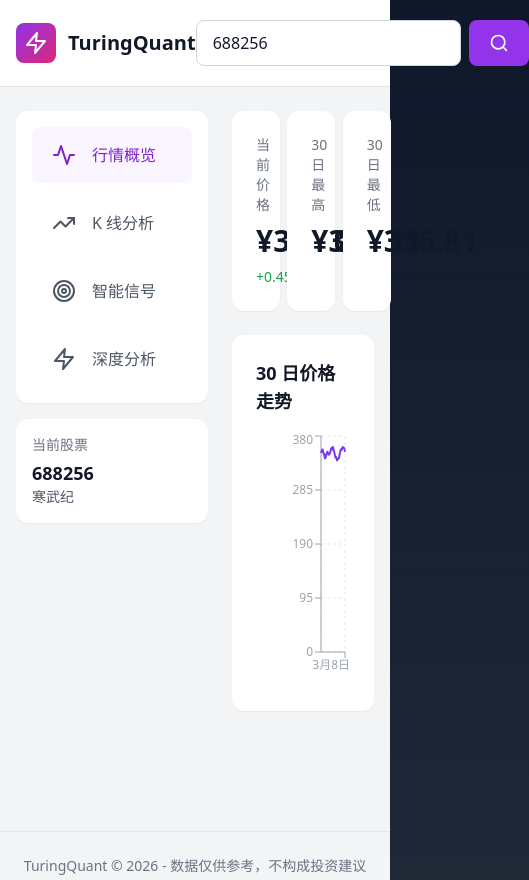
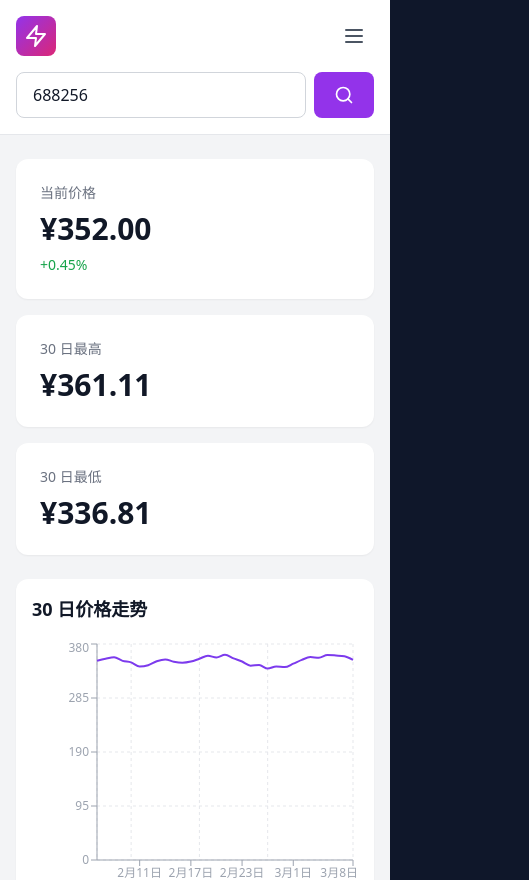
Before and after one commit to USTCerInSH/ai_dms, a Next.js app: page / in a window 390 px wide. Shown: the top 880 px of the page, 529 px wide, since content can reach past the window. Built offline with nearby package versions, Linux system fonts and the light colour scheme.

Commit message:
响应式设计：适配电脑和手机端

```diff
--- a/app/page.js
+++ b/app/page.js
@@ -2,7 +2,7 @@
 
 import { useState } from 'react'
 import { LineChart, Line, XAxis, YAxis, CartesianGrid, Tooltip, ResponsiveContainer, BarChart, Bar } from 'recharts'
-import { Search, TrendingUp, Activity, Target, Zap } from 'lucide-react'
+import { Search, TrendingUp, Activity, Target, Zap, Menu, X } from 'lucide-react'
 
 // 模拟股票数据
 function generateData(days = 30) {
@@ -33,6 +33,7 @@ export default function Home() {
   const [activeMenu, setActiveMenu] = useState('overview')
   const [stockCode, setStockCode] = useState('688256')
   const [stockName, setStockName] = useState('寒武纪')
+  const [mobileMenuOpen, setMobileMenuOpen] = useState(false)
   const data = generateData()
 
   const currentPrice = data[data.length - 1].price
@@ -44,7 +45,7 @@ export default function Home() {
       case 'overview':
         return (
           <div className="space-y-6">
-            <div className="grid grid-cols-3 gap-6">
+            <div className="grid grid-cols-1 sm:grid-cols-2 lg:grid-cols-3 gap-4">
               <div className="bg-white rounded-xl p-6 shadow-sm">
                 <p className="text-gray-500 text-sm">当前价格</p>
                 <p className="text-3xl font-bold text-gray-900 mt-2">¥{currentPrice.toFixed(2)}</p>
@@ -62,9 +63,9 @@ export default function Home() {
               </div>
             </div>
 
-            <div className="bg-white rounded-xl p-6 shadow-sm">
+            <div className="bg-white rounded-xl p-4 sm:p-6 shadow-sm">
               <h3 className="text-lg font-semibold text-gray-900 mb-4">30 日价格走势</h3>
-              <div className="h-64">
+              <div className="h-64 sm:h-80">
                 <ResponsiveContainer width="100%" height="100%">
                   <LineChart data={data}>
                     <CartesianGrid strokeDasharray="3 3" stroke="#e5e7eb" />
@@ -81,9 +82,9 @@ export default function Home() {
 
       case 'chart':
         return (
-          <div className="bg-white rounded-xl p-6 shadow-sm">
+          <div className="bg-white rounded-xl p-4 sm:p-6 shadow-sm">
             <h3 className="text-lg font-semibold text-gray-900 mb-4">成交量分析</h3>
-            <div className="h-96">
+            <div className="h-64 sm:h-96">
               <ResponsiveContainer width="100%" height="100%">
                 <BarChart data={data}>
                   <CartesianGrid strokeDasharray="3 3" stroke="#e5e7eb" />
@@ -124,7 +125,7 @@ export default function Home() {
       case 'analysis':
         return (
           <div className="space-y-4">
-            <div className="bg-white rounded-xl p-6 shadow-sm">
+            <div className="bg-white rounded-xl p-4 sm:p-6 shadow-sm">
               <h4 className="font-medium text-gray-900 mb-3">技术面分析</h4>
               <div className="space-y-3 text-gray-600">
                 <p><strong>趋势：</strong>短期上涨趋势，均线多头排列</p>
@@ -134,7 +135,7 @@ export default function Home() {
               </div>
             </div>
 
-            <div className="bg-white rounded-xl p-6 shadow-sm">
+            <div className="bg-white rounded-xl p-4 sm:p-6 shadow-sm">
               <h4 className="font-medium text-gray-900 mb-3">基本面摘要</h4>
               <div className="space-y-3 text-gray-600">
                 <p><strong>行业：</strong>半导体 - AI 芯片</p>
@@ -157,17 +158,18 @@ export default function Home() {
   return (
     <div className="min-h-screen bg-gray-100">
       {/* 顶部导航栏 */}
-      <header className="bg-white border-b border-gray-200">
-        <div className="max-w-7xl mx-auto px-4 py-5">
-          <div className="flex items-center justify-between">
+      <header className="bg-white border-b border-gray-200 sticky top-0 z-50">
+        <div className="max-w-7xl mx-auto px-4 py-4">
+          <div className="flex items-center justify-between gap-4">
             <div className="flex items-center gap-3">
-              <div className="w-10 h-10 rounded-lg bg-gradient-to-br from-purple-600 to-pink-600 flex items-center justify-center">
+              <div className="w-10 h-10 rounded-lg bg-gradient-to-br from-purple-600 to-pink-600 flex items-center justify-center flex-shrink-0">
                 <Zap className="w-6 h-6 text-white" />
               </div>
-              <h1 className="text-xl font-bold text-gray-900">TuringQuant</h1>
+              <h1 className="text-xl font-bold text-gray-900 hidden sm:block">TuringQuant</h1>
             </div>
 
-            <form onSubmit={(e) => { e.preventDefault(); }} className="flex gap-2">
+            {/* 桌面端搜索框 */}
+            <form onSubmit={(e) => { e.preventDefault(); }} className="hidden md:flex gap-2">
               <input
                 type="text"
                 value={stockCode}
@@ -179,16 +181,38 @@ export default function Home() {
                 <Search className="w-5 h-5" />
               </button>
             </form>
+
+            {/* 移动端菜单按钮 */}
+            <button
+              onClick={() => setMobileMenuOpen(!mobileMenuOpen)}
+              className="md:hidden p-2 text-gray-600 hover:bg-gray-100 rounded-lg"
+            >
+              {mobileMenuOpen ? <X className="w-6 h-6" /> : <Menu className="w-6 h-6" />}
+            </button>
           </div>
+
+          {/* 移动端搜索框 */}
+          <form onSubmit={(e) => { e.preventDefault(); }} className="md:hidden mt-4 flex gap-2">
+            <input
+              type="text"
+              value={stockCode}
+              onChange={(e) => setStockCode(e.target.value)}
+              className="flex-1 px-4 py-2.5 border border-gray-300 rounded-lg text-gray-900 focus:outline-none focus:ring-2 focus:ring-purple-500"
+              placeholder="股票代码"
+            />
+            <button className="px-5 py-2.5 bg-purple-600 hover:bg-purple-700 text-white rounded-lg transition-colors">
+              <Search className="w-5 h-5" />
+            </button>
+          </form>
         </div>
       </header>
 
       {/* 主体内容 */}
       <div className="max-w-7xl mx-auto px-4 py-6">
-        <div className="flex gap-6">
-          {/* 左侧导航栏 */}
-          <nav className="w-48 flex-shrink-0">
-            <div className="bg-white rounded-xl shadow-sm p-4">
+        <div className="flex flex-col md:flex-row gap-6">
+          {/* 左侧导航栏 - 桌面端 */}
+          <nav className="hidden md:block w-56 flex-shrink-0">
+            <div className="bg-white rounded-xl shadow-sm p-4 sticky top-24">
               <ul className="space-y-3">
                 {menuItems.map((item) => {
                   const Icon = item.icon
@@ -209,18 +233,59 @@ export default function Home() {
                   )
                 })}
               </ul>
-            </div>
 
-            {/* 股票信息卡片 */}
-            <div className="bg-white rounded-xl shadow-sm p-4 mt-4">
-              <p className="text-sm text-gray-500">当前股票</p>
-              <p className="text-lg font-bold text-gray-900 mt-1">{stockCode}</p>
-              <p className="text-sm text-gray-600">{stockName}</p>
+              {/* 股票信息卡片 */}
+              <div className="bg-white rounded-xl shadow-sm p-4 mt-4 border-t border-gray-100">
+                <p className="text-sm text-gray-500">当前股票</p>
+                <p className="text-lg font-bold text-gray-900 mt-1">{stockCode}</p>
+                <p className="text-sm text-gray-600">{stockName}</p>
+              </div>
             </div>
           </nav>
 
+          {/* 移动端侧滑菜单 */}
+          {mobileMenuOpen && (
+            <div className="md:hidden fixed inset-0 z-40 bg-black/50" onClick={() => setMobileMenuOpen(false)}>
+              <div className="absolute left-0 top-0 h-full w-64 bg-white shadow-xl" onClick={(e) => e.stopPropagation()}>
+                <div className="p-4 border-b border-gray-200">
+                  <h2 className="text-lg font-bold text-gray-900">菜单</h2>
+                </div>
+                <nav className="p-4">
+                  <ul className="space-y-2">
+                    {menuItems.map((item) => {
+                      const Icon = item.icon
+                      return (
+                        <li key={item.id}>
+                          <button
+                            onClick={() => {
+                              setActiveMenu(item.id)
+                              setMobileMenuOpen(false)
+                            }}
+                            className={`w-full flex items-center gap-4 px-4 py-3 rounded-lg text-left transition-colors ${
+                              activeMenu === item.id
+                                ? 'bg-purple-50 text-purple-700'
+                                : 'text-gray-600 hover:bg-gray-50'
+                            }`}
+                          >
+                            <Icon className="w-5 h-5" />
+                            <span className="font-medium">{item.name}</span>
+                          </button>
+                        </li>
+                      )
+                    })}
+                  </ul>
+                </nav>
+                <div className="absolute bottom-0 left-0 right-0 p-4 border-t border-gray-200 bg-white">
+                  <p className="text-sm text-gray-500">当前股票</p>
+                  <p className="text-lg font-bold text-gray-900">{stockCode}</p>
+                  <p className="text-sm text-gray-600">{stockName}</p>
+                </div>
+              </div>
+            </div>
+          )}
+
           {/* 右侧内容区 */}
-          <main className="flex-1">
+          <main className="flex-1 min-w-0">
             {renderContent()}
           </main>
         </div>
@@ -229,7 +294,8 @@ export default function Home() {
       {/* 页脚 */}
       <footer className="border-t border-gray-200 mt-24">
         <div className="max-w-7xl mx-auto px-4 py-6 text-center text-gray-500 text-sm">
-          TuringQuant © 2026 - 数据仅供参考，不构成投资建议
+          <p>TuringQuant © 2026</p>
+          <p className="mt-2">数据仅供参考，不构成投资建议</p>
         </div>
       </footer>
     </div>
```
